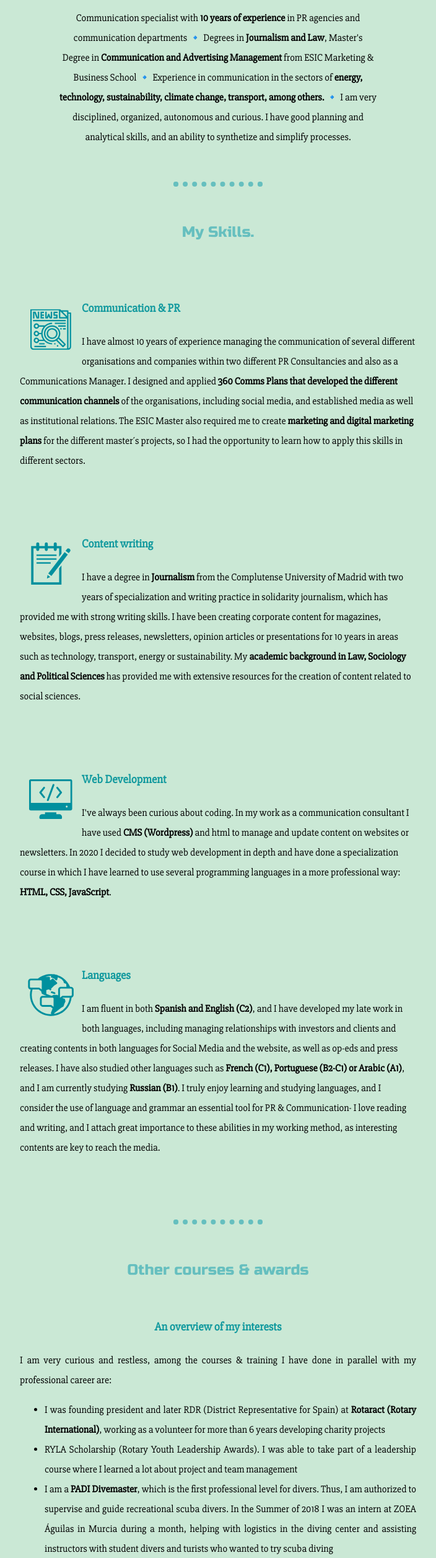
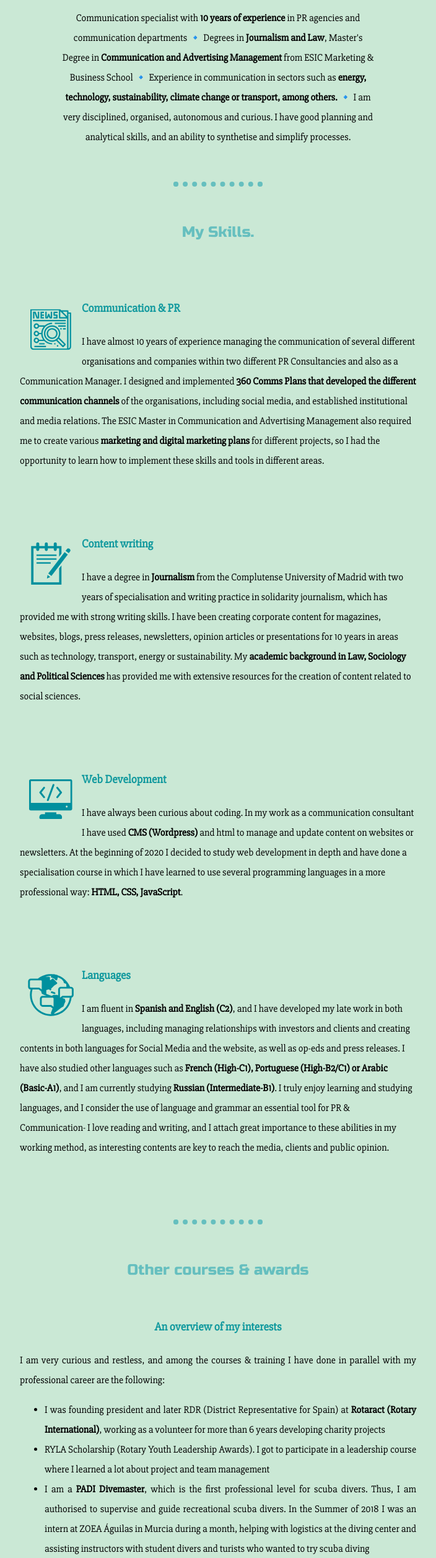
Before and after one commit to Sneg87/Profile, a plain HTML site: page index.html in a window 1280 px wide. Shown: the part 1298-3811 px from the top of the page at 62% size, without its empty margins (288-992 px from the left). Drawn offline with Linux system fonts and the light colour scheme.

Commit message:
updated index

```diff
--- a/index.html
+++ b/index.html
@@ -3,7 +3,7 @@
   <head>
     <meta charset="utf-8">
     <title>Laura Fernández</title>
-    <link rel="stylesheet" href="styles.css">
+    <link rel="stylesheet" href="css/styles.css">
     <link rel="icon" href="favicon.ico">
     <link href="https://fonts.googleapis.com/css2?family=Russo+One&display=swap" rel="stylesheet">
     <link href="https://fonts.googleapis.com/css2?family=Slabo+27px&display=swap" rel="stylesheet">
@@ -22,8 +22,8 @@
       <h2>About me</h2>
       <p class="intro">Communication specialist with <strong>10 years of experience</strong> in PR agencies and communication departments 🔹
 Degrees in <strong>Journalism and Law</strong>, Master's Degree in <strong>Communication and Advertising Management</strong> from ESIC Marketing & Business School 🔹
-Experience in communication in the sectors of <strong>energy, technology, sustainability, climate change, transport, among others.</strong> 🔹
-I am very disciplined, organized, autonomous and curious. I have good planning and analytical skills, and an ability to synthetize and simplify processes.</p> <br>
+Experience in communication in sectors such as <strong>energy, technology, sustainability, climate change or transport, among others.</strong> 🔹
+I am very disciplined, organised, autonomous and curious. I have good planning and analytical skills, and an ability to synthetise and simplify processes.</p> <br>
     </div>
     <hr>
     <div class="skills">
@@ -32,15 +32,15 @@ I am very disciplined, organized, autonomous and curious. I have good planning a
         <img class="skill-img" src="images/news.png" alt="news">
         <h3>Communication & PR</h3>
         <p>I have almost 10 years of experience managing the communication of several different organisations
-        and companies within two different PR Consultancies and also as a Communications Manager. I designed and
-        applied <strong>360 Comms Plans that developed the different communication channels</strong> of the organisations, including social media,
-        and established media as well as institutional relations.
-        The ESIC Master also required me to create <strong>marketing and digital marketing plans</strong> for the different master´s projects, so I had the opportunity to learn how to apply this skills in different sectors.</p>
+        and companies within two different PR Consultancies and also as a Communication Manager. I designed and
+        implemented <strong>360 Comms Plans that developed the different communication channels</strong> of the organisations, including social media,
+        and established institutional and media relations.
+        The ESIC Master in Communication and Advertising Management also required me to create various <strong>marketing and digital marketing plans</strong> for different projects, so I had the opportunity to learn how to implement these skills and tools in different areas.</p>
       </div>
       <div class="skill-row">
         <img class="skill-img" src="images/writing.png" alt="writing">
         <h3>Content writing</h3>
-        <p>I have a degree in <strong>Journalism</strong> from the Complutense University of Madrid with two years of specialization and writing practice in solidarity journalism,
+        <p>I have a degree in <strong>Journalism</strong> from the Complutense University of Madrid with two years of specialisation and writing practice in solidarity journalism,
           which has provided me with strong writing skills.
           I have been creating corporate content for magazines, websites, blogs, press releases, newsletters, opinion articles or presentations for 10 years in areas such as technology, transport, energy or sustainability.
           My <strong>academic background in Law, Sociology and Political Sciences</strong> has provided me with extensive resources for the creation of content related to social sciences.</p>
@@ -48,19 +48,19 @@ I am very disciplined, organized, autonomous and curious. I have good planning a
       <div class="skill-row">
         <img class="skill-img" src="images/web.png" alt="web">
         <h3>Web Development</h3>
-        <p>I've always been curious about coding. In my work as a communication consultant I have used <strong>CMS (Wordpress)</strong> and html to manage and update content on websites or newsletters.
-          In 2020 I decided to study web development in depth and have done a specialization course in which I have learned to use several programming languages in a more professional way: <strong>HTML, CSS, JavaScript</strong>.</p>
+        <p>I have always been curious about coding. In my work as a communication consultant I have used <strong>CMS (Wordpress)</strong> and html to manage and update content on websites or newsletters.
+          At the beginning of 2020 I decided to study web development in depth and have done a specialisation course in which I have learned to use several programming languages in a more professional way: <strong>HTML, CSS, JavaScript</strong>.</p>
       </div>
       <div class="skill-row">
         <img class="skill-img" src="images/languages.png" alt="web">
         <h3>Languages</h3>
-        <p>I am fluent in both <strong>Spanish and English (C2)</strong>, and I have developed my late work in both languages, including
+        <p>I am fluent in <strong>Spanish and English (C2)</strong>, and I have developed my late work in both languages, including
          managing relationships with investors and clients and creating contents in both languages for Social
          Media and the website, as well as op-eds and press releases. I have also studied other languages such
-         as <strong>French (C1), Portuguese (B2-C1) or Arabic (A1)</strong>, and I am currently studying <strong>Russian (B1)</strong>. I truly enjoy learning and
+         as <strong>French (High-C1), Portuguese (High-B2/C1) or Arabic (Basic-A1)</strong>, and I am currently studying <strong>Russian (Intermediate-B1)</strong>. I truly enjoy learning and
          studying languages, and I consider the use of language and grammar an essential tool for PR &
          Communication- I love reading and writing, and I attach great importance to these abilities in my
-         working method, as interesting contents are key to reach the media.</p>
+         working method, as interesting contents are key to reach the media, clients and public opinion.</p>
       </div>
     </div>
     <hr>
@@ -69,14 +69,14 @@ I am very disciplined, organized, autonomous and curious. I have good planning a
       <h3>An overview of my interests </h3>
       <div class="hobbies">
 
-    <p>I am very curious and restless, among the courses & training I have done in parallel with my professional career are:
+    <p>I am very curious and restless, and among the courses & training I have done in parallel with my professional career are the following:
 <ul>
   <li>I was founding president and later RDR (District Representative for Spain) at <strong>Rotaract (Rotary International)</strong>, working as a volunteer for more than 6 years developing charity projects</li>
-  <li>RYLA Scholarship (Rotary Youth Leadership Awards). I was able to take part of a leadership course where I learned a lot about project and team management</li>
-  <li>I am a <strong>PADI Divemaster</strong>, which is the first professional level for divers. Thus, I am authorized to supervise and guide recreational scuba divers. In the Summer of 2018 I was an intern at ZOEA Águilas in Murcia during a month, helping with logistics in the diving center and assisting instructors with student divers and turists who wanted to try scuba diving</li>
+  <li>RYLA Scholarship (Rotary Youth Leadership Awards). I got to participate in a leadership course where I learned a lot about project and team management</li>
+  <li>I am a <strong>PADI Divemaster</strong>, which is the first professional level for scuba divers. Thus, I am authorised to supervise and guide recreational scuba divers. In the Summer of 2018 I was an intern at ZOEA Águilas in Murcia during a month, helping with logistics at the diving center and assisting instructors with student divers and turists who wanted to try scuba diving</li>
   <li>Complementing my education as a diver, I am also trained in Nitrox, Deep Diving or EFR (Emergency First Rescue). I also have the PER but I'm honestly not very good at running boats </li>
  <li>I studied <strong>music and piano for more than a decade at the Conservatory</strong> in Vigo, where I am from. Nowadays I still play the piano at least once a week as it helps me de-stress</li>
- <li>Among other courses, I have studied: Aeronautical & Aerospace Law (2011), Negotiation Techniques (2012) or Criminal Law Expert (2014)</li>
+ <li>Among other courses, I have also studied: Aeronautical & Aerospace Law (2011), Negotiation Techniques (2012) or Criminal Law Expert (2014)</li>
 </ul>
       </p>
         </div>
@@ -88,7 +88,7 @@ I am very disciplined, organized, autonomous and curious. I have good planning a
 
   <div class="bottom-container">
     <a class="footer-link" href="https://www.linkedin.com/in/laurafernandezdob/">LinkedIn</a>
-    <a class="footer-link" href="https://sneg87.github.io/CV/">Detailed CV</a>
+    <a class="footer-link" href="https://sneg87.github.io/C">Html CV (schematic)</a>
     <p class="copyright">© 2020 Laura Fernández</p>
   </div>
 
```
